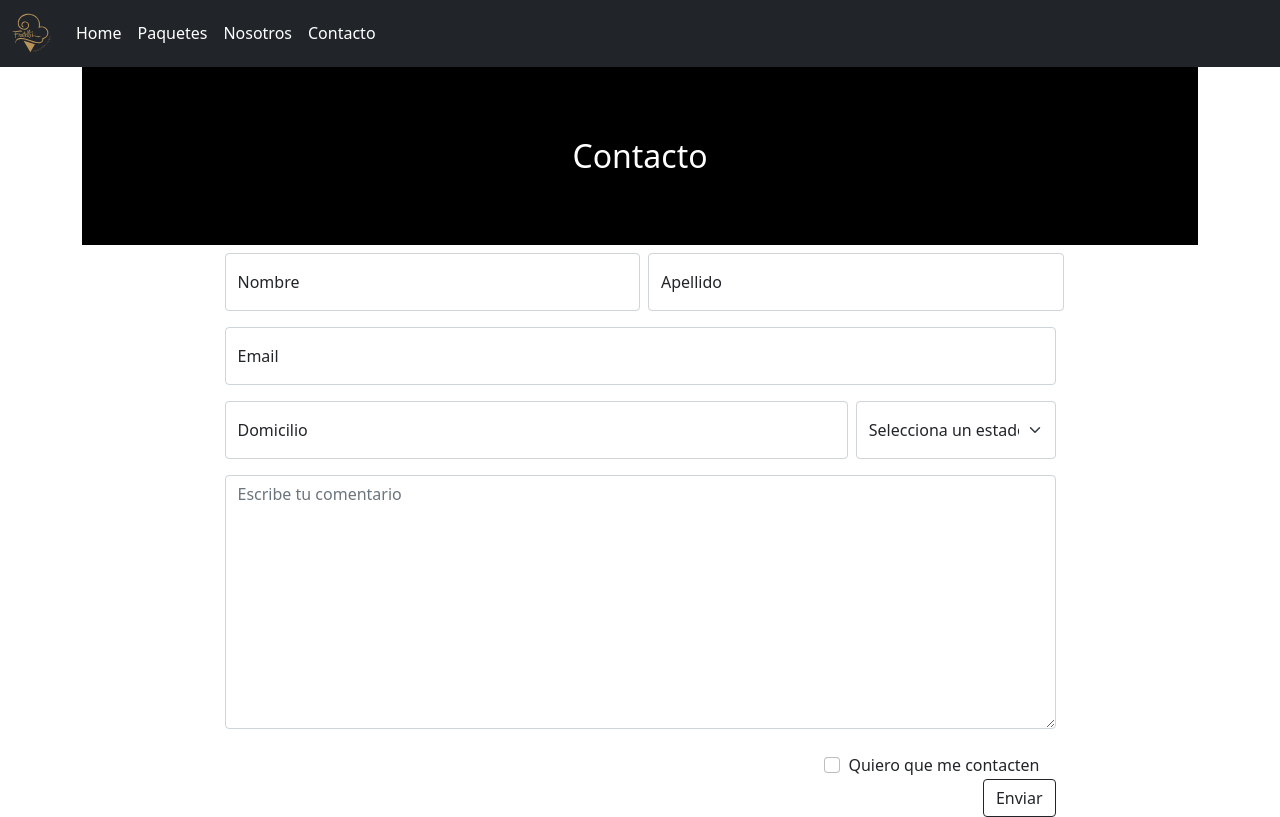
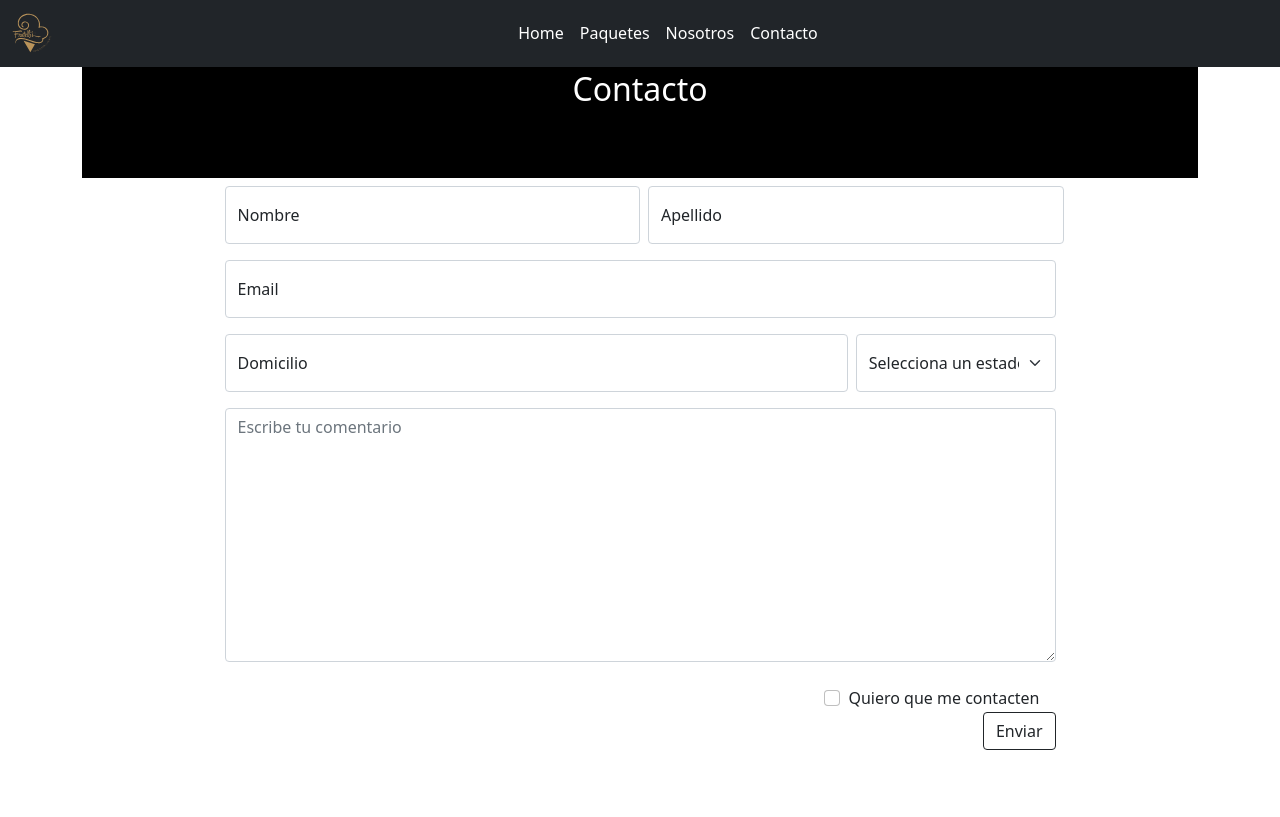
Before and after one commit to Salomon-mtz/fratellis-front, a React (Create React App) app: page /contacto in a window 1280 px wide. Built offline with nearby package versions, Linux system fonts and the light colour scheme.

Commit message:
Improve navbar CSS

```diff
--- a/src/Menu.js
+++ b/src/Menu.js
@@ -3,7 +3,7 @@ import { Link } from 'react-router-dom';
 
 function Menu(){
   return (
-    <nav className="navbar navbar-expand-lg navbar-dark bg-dark">
+    <nav className="navbar navbar-expand-lg navbar-dark bg-dark custom-menu">
       <div className="container-fluid justify-content-end">
         <Link className="navbar-brand" to="/">
           <Logo width="40px" />
@@ -11,8 +11,8 @@ function Menu(){
         <button className="navbar-toggler" type="button" data-bs-toggle="collapse" data-bs-target="#navbarSupportedContent" aria-controls="navbarSupportedContent" aria-expanded="false" aria-label="Toggle navigation">
           <span className="navbar-toggler-icon"></span>
         </button>
-        <div className="collapse navbar-collapse" id="navbarSupportedContent">
-          <ul className="navbar-nav center me-auto mb-2 mb-lg-0">
+        <div className="collapse navbar-collapse justify-content-center" id="navbarSupportedContent">
+          <ul className="navbar-nav">
             <li className="nav-item">
               <Link className="nav-link active" aria-current="page" to="/">Home</Link>
             </li>
--- a/src/index.css
+++ b/src/index.css
@@ -38,3 +38,11 @@ h3{
 .youtube{
   height: 100vh;
 }
+
+.navbar.custom-menu {
+  position: absolute;
+  left: 0;
+  right: 0;
+  top: 0;
+  z-index: 2;
+}
--- a/src/index.js
+++ b/src/index.js
@@ -14,8 +14,8 @@ import { Routes, Route} from "react-router-dom";
 ReactDOM.render(
   <React.StrictMode>
     <BrowserRouter>
+      <Menu />
       <div>
-      <Menu />
         <Routes>
           <Route path="/" element={<App />} />
           <Route path="/contacto" element={<Contact />} />
```
Lines whose indentation alone changed are shown as unchanged.
